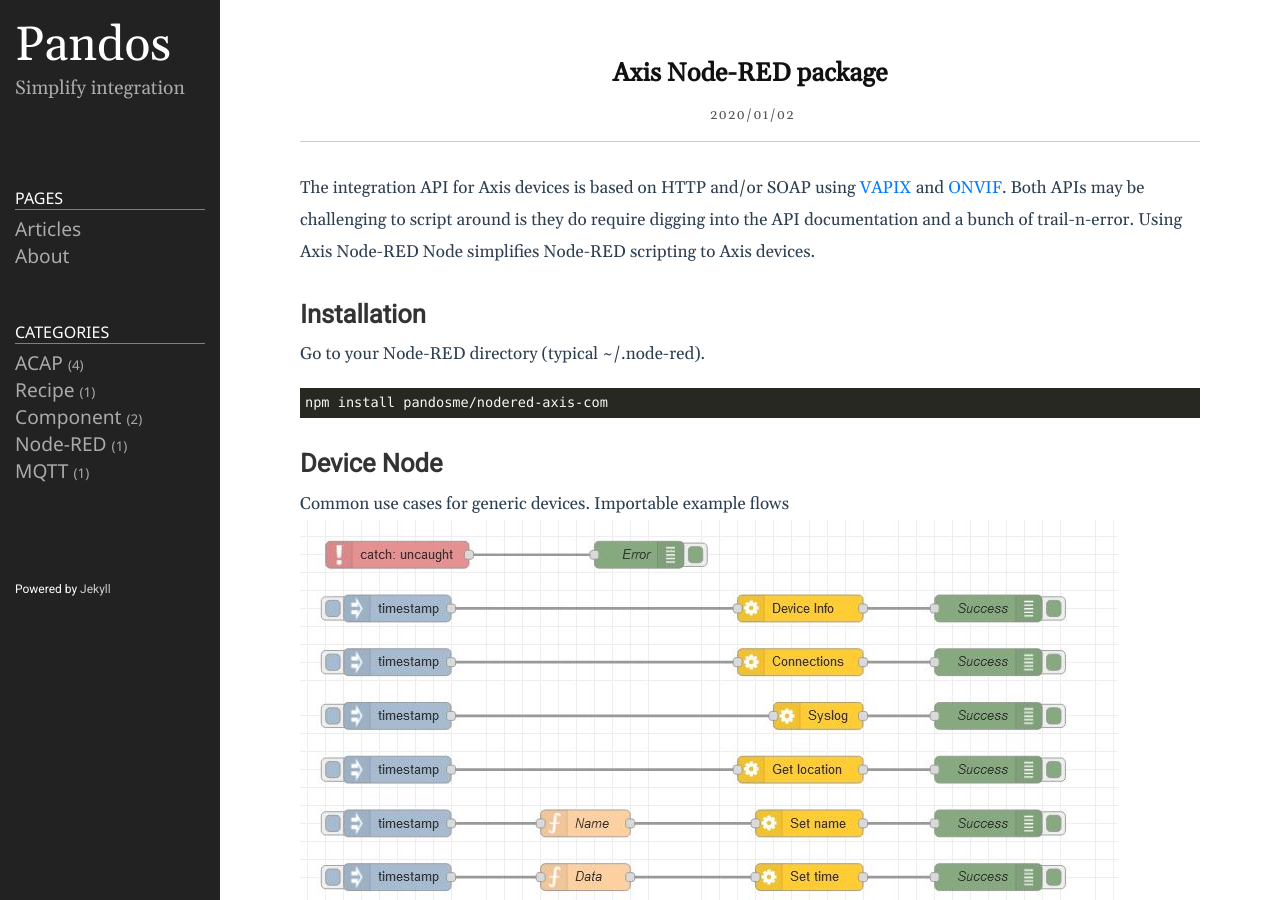
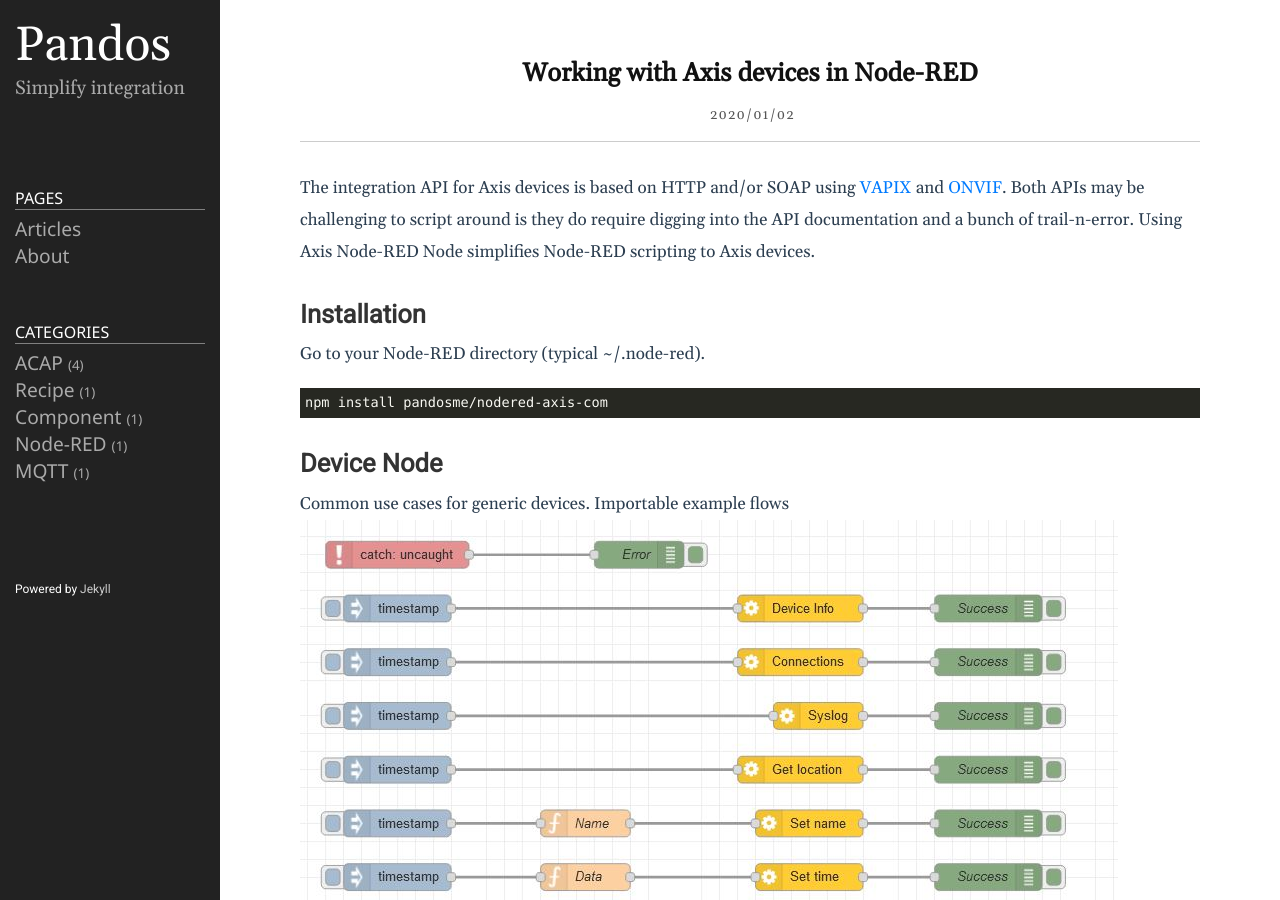
Before and after one commit to pandosme/pandosme.github.io, a Jekyll site: the page built from docs/_posts/2022-10-03-AxisNode.md, in a window 1280 px wide and 900 px high. Built offline with Jekyll 4.4.1, drawn with Linux system fonts in a browser that asks for light colours.

Commit message:
Update 2022-10-03-AxisNode.md

```diff
--- a/docs/_posts/2022-10-03-AxisNode.md
+++ b/docs/_posts/2022-10-03-AxisNode.md
@@ -1,8 +1,8 @@
 ---
 layout: post
-title:  "Axis Node-RED package"
+title:  "Working with Axis devices in Node-RED"
 date: 2020-01-03 00:00:00 +0200
-categories: [Node-RED, Component]
+categories: [Node-RED]
 ---
 
 The integration API for Axis devices is based on HTTP and/or SOAP using [VAPIX](https://www.axis.com/vapix-library/) and [ONVIF](https://www.onvif.org/).
```
